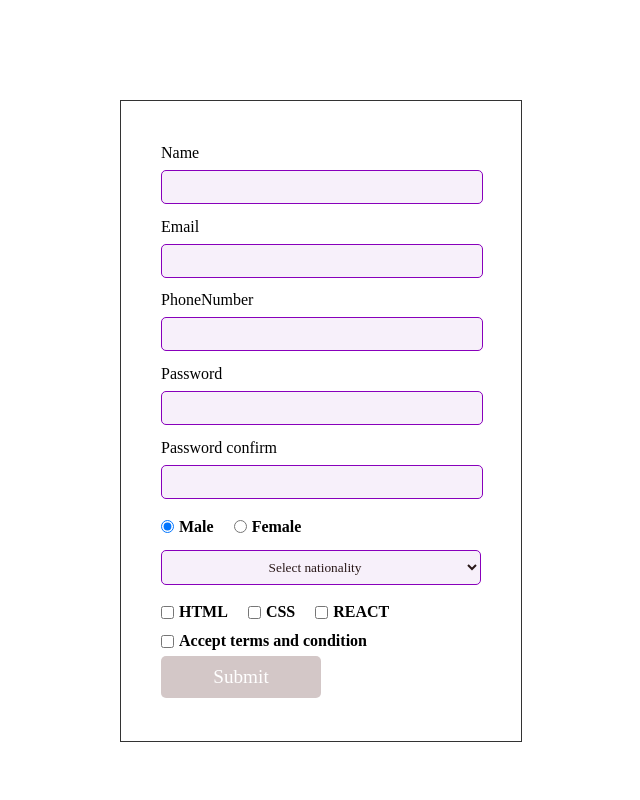
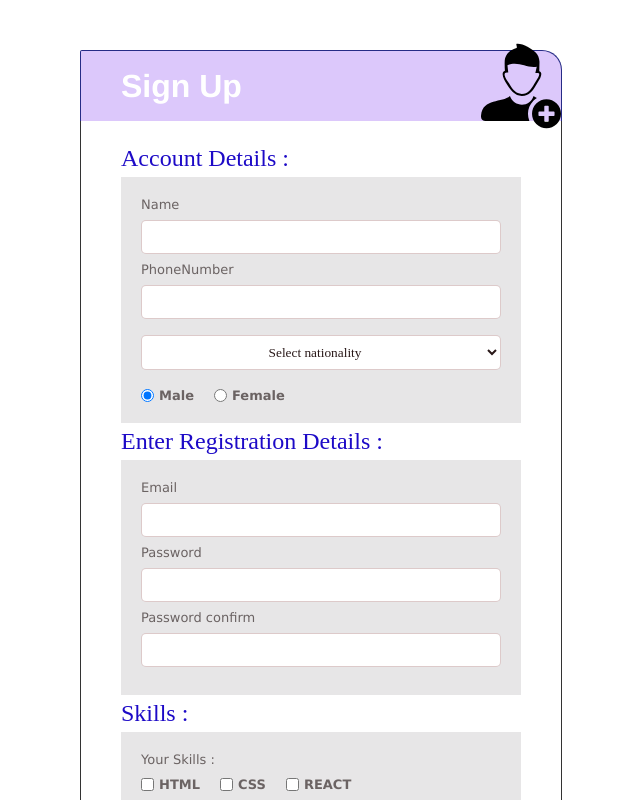
Before and after one commit to behzadiv/sign-up-form, a React (Create React App) app: page / in a window 1280 px wide. Shown: the top 800 px of the page, without its empty margins (319-959 px from the left). Built offline with nearby package versions, Linux system fonts and the light colour scheme.

Commit message:
add icons and edit some html tags and some styles

```diff
--- a/data/db.json
+++ b/data/db.json
@@ -1,15 +1,61 @@
 {
   "users": [
     {
-
-      "id": 1,
       "name": "behzad",
       "email": "saeedi@gmail.com",
       "phoneNumber": "09128427710",
-      "password":"Behzad@123",
-      "passwordConfirmation":"Behzad@123",
-      "gender":"0",
-      "nationality":"US"
+      "password": "Zahra@123",
+      "passwordConfirmation": "Zahra@123",
+      "gender": "0",
+      "nationality": "IR",
+      "skills": [
+        "css"
+      ],
+      "term": true,
+      "id": 1
+    },
+    {
+      "name": "behazs",
+      "email": "bas@yahoo.com",
+      "phoneNumber": "09123233321",
+      "password": "Vahid@123",
+      "passwordConfirmation": "Vahid@123",
+      "gender": "0",
+      "nationality": "IR",
+      "skills": [
+        "css",
+        "react"
+      ],
+      "term": true,
+      "id": 2
+    },
+    {
+      "name": "Alijafari",
+      "email": "Ali@yahoo.com",
+      "phoneNumber": "09123212233",
+      "password": "Ali@12345",
+      "passwordConfirmation": "Ali@12345",
+      "gender": "0",
+      "nationality": "US",
+      "skills": [
+        "react"
+      ],
+      "term": true,
+      "id": 3
+    },
+    {
+      "name": "sajjad",
+      "email": "saeedi@gmail.com",
+      "phoneNumber": "09123457767",
+      "password": "Sajjad@123",
+      "passwordConfirmation": "Sajjad@123",
+      "gender": "0",
+      "nationality": "IR",
+      "skills": [
+        "html"
+      ],
+      "term": true,
+      "id": 4
     }
   ]
 }
--- a/src/App.css
+++ b/src/App.css
@@ -2,14 +2,16 @@
   text-align: center;
 }
 form {
-  height: 70vh;
   display: flex;
   flex-direction: column;
   justify-content: space-around;
-  width: 20rem;
-  margin: 100px auto;
+  width: 25rem;
+  margin:100px auto;
   border: 1px solid #333;
+  border-top: none;
   padding: 40px 40px;
+  background-color: white;
+  position: relative;
 }
 
 input[type="text"],
@@ -17,8 +19,8 @@ input[type="email"],
 input[type="password"],select
 {
   padding: 8px 0px;
-  border: 1px solid #80b;
-  background-color: rgb(247, 240, 250);
+  border: 1px solid rgba(179, 136, 136, 0.445);
+  background-color: white;
   border-radius: 5px;
   outline: none;
   width: 100%;
@@ -26,14 +28,17 @@ input[type="password"],select
   margin:8px 0px ;
 }
 form div input:focus {
-  border: 2px solid #80b;
+  border: 2px solid rgba(179, 136, 136, 0.699);
 }
 form label{
-  font-size: medium;
+  color: rgba(105, 97, 97, 0.986);
+  font-size: small;
   display: flex;
+  font-family: Verdana, Geneva, Tahoma, sans-serif;
 }
 .error {
   color: red;
+  margin: 5px 0 0  5px ;
 }
 .submitActive {
   font-size: larger;
@@ -44,6 +49,7 @@ form label{
   border: none;
   border-radius: 5px;
   cursor: pointer;
+  margin-top: 30px;
 }
 .submitNotActive {
   font-size: larger;
@@ -54,14 +60,65 @@ form label{
   border: none;
   color: white;
   cursor: not-allowed;
+  margin-top: 20px;
 }
 .radioBtn ,.checkBox,.term{
   display: flex;
   align-items: center;
-  margin-top: 5px;
+  margin-top: 10px;
 }
 input + label {
     margin-left: 5px;
     margin-right: 20px;
     font-weight: bold;
 }
+
+p{
+  height: 5vh;
+  position: absolute;
+  top: -50px;
+  left: -1px;
+  background-color: rgba(96, 8, 238, 0.219);
+  width: 100%;
+  display: flex;
+  align-items: center;
+  height: 70px;
+  border: 1px solid rgb(38, 44, 134);
+  border-bottom: none;
+  outline: none;
+  border-radius: 2px 20px 0 0;
+  justify-content: space-between;
+}
+p h1{
+  color: rgb(255, 255, 255);
+  font-family:Helvetica;
+  margin-left: 40px;
+}
+img{
+  width: 80px;
+  height: 210px;
+}
+
+section{
+  border: none;
+  width: 90%;
+  background-color: rgba(179, 174, 179, 0.308);
+  padding:20px;
+}
+form>label{
+  font-size:x-large;
+  font-family: Haettenschweiler;
+  color:rgb(29, 10, 199);
+  margin:5px 0;
+}
+
+label a {
+  margin: 0 5px;
+}
+
+@media only screen and (max-width:600px){
+  form{
+    width:15rem;
+
+  }
+}
--- a/src/common/AcceptTermCheckbox.jsx
+++ b/src/common/AcceptTermCheckbox.jsx
@@ -1,6 +1,7 @@
-const AcceptTermCheckbox = ({formik,name}) => {
-    return (
-        <div className="term">
+const AcceptTermCheckbox = ({ formik, name }) => {
+  return (
+    <div >
+      <div className="term">
         <input
           type="checkbox"
           name={name}
@@ -10,12 +11,13 @@ const AcceptTermCheckbox = ({formik,name}) => {
           value={true}
           checked={formik.values[name]}
         />
-        <label htmlFor={name}>Accept terms and condition</label>
-        {formik.errors[name] && formik.touched[name]&& (
+        <label htmlFor={name}>Accept <a href="#" target="_blank"> Terms of uses</a> and <a href="#" target="_blank"> Privacy Policy</a></label>
+      </div>
+      {formik.errors[name] && formik.touched[name] && (
         <div className="error">{formik.errors[name]}</div>
-        )}
-      </div>
-     );
-}
+      )}
+    </div>
+  );
+};
 
 export default AcceptTermCheckbox;
--- a/src/common/CheckboxInput.jsx
+++ b/src/common/CheckboxInput.jsx
@@ -2,7 +2,9 @@ import React from 'react';
 
 const CheckboxInput = ({ checkboxOptions, formik, name }) => {
   return (
-    <div className="checkBox">
+    <div >
+      <label>Your Skills :</label>
+      <div className="checkBox">
       {checkboxOptions.map((item) =>(
           <React.Fragment key={item.value}>
             <input
@@ -18,6 +20,7 @@ const CheckboxInput = ({ checkboxOptions, formik, name }) => {
           </React.Fragment>
         )
       )}
+      </div>
       {/* {console.log(formik)} */}
       {formik.errors[name] && formik.touched[name] && (
         <div className="error">{formik.errors[name]}</div>
--- a/src/common/Input.jsx
+++ b/src/common/Input.jsx
@@ -1,11 +1,13 @@
 const Input = ({label ,formik ,name ,type="text"}) => {
     return (
-        <div>
+        <div >
         <label htmlFor={name}>{label}</label>
+        <div style={{display:"flex" , alignItems:"center"}}>
         <input id={name} type={type} name={name} {...formik.getFieldProps(name)} />
         {formik.errors[name] && formik.touched[name]&& (
           <div className="error">{formik.errors[name]}</div>
         )}
+        </div>
       </div>
      );
 }
--- a/src/common/RadioInput.jsx
+++ b/src/common/RadioInput.jsx
@@ -10,7 +10,7 @@ const RadioButton = ({radioOption,name,formik}) => {
                 name={name}
                 value={item.value}
                 onChange={formik.handleChange}
-                checked={formik.values.gender === item.value}
+                checked={formik.values[name] === item.value}
               />
               <label htmlFor={item.value}>{item.label}</label>
             </React.Fragment>)
--- a/src/components/SignUpForm.jsx
+++ b/src/components/SignUpForm.jsx
@@ -9,6 +9,11 @@ import SelectComponent from "../common/SelectComponent";
 import CheckboxInput from "../common/CheckboxInput";
 import AcceptTermCheckbox from "../common/AcceptTermCheckbox";
 import { toast } from "react-toastify";
+import signUpMale from "../icons/signupMale.svg"
+import signUpFemale from "../icons/signupFemale.svg"
+import ReactDOM from 'react-dom'
+import { FontAwesomeIcon } from '@fortawesome/react-fontawesome'
+import { faTimes } from '@fortawesome/free-solid-svg-icons'
 const initialValues = {
   name: "",
   email: "",
@@ -23,14 +28,14 @@ const initialValues = {
 //
 const validationSchema = Yup.object({
   name: Yup.string()
-    .required("Name is Required")
+    .required(<FontAwesomeIcon icon={faTimes}/>)
     .min(6, "Enter at least 6 char"),
-  email: Yup.string().email("Invalid Email").required("Email is Required"),
+  email: Yup.string().email("Invalid Email").required(<FontAwesomeIcon icon={faTimes}/>),
   phoneNumber: Yup.string()
-    .required("Phone Number is Required ")
+    .required(<FontAwesomeIcon icon={faTimes}/>)
     .matches(/^[0-9]{11}$/, "Invalid Phone Number"),
   password: Yup.string()
-    .required("Password is Required")
+    .required(<FontAwesomeIcon icon={faTimes}/>)
     .matches(
       /^(?=.*[a-z])(?=.*[A-Z])(?=.*[0-9])(?=.*[!@#\$%\^&\*])(?=.{8,})/,
       "Must Contain 8 Characters, One Uppercase, One Lowercase, One Number and One Special Case Character"
@@ -98,10 +103,25 @@ const SignUpForm = () => {
   });
   console.log(formik.touched);
   return (
+
     <form onSubmit={formik.handleSubmit}>
+      <p><h1>Sign Up </h1><img src={formik.values.gender === "0" ? signUpMale : signUpFemale } alt=""/> </p>
+      <label>Account Details :</label>
+      <section>
       <Input name="name" label="Name" formik={formik} />
+      <Input name="phoneNumber" label="PhoneNumber" formik={formik} />
+      <SelectComponent
+        selectOptions={selectOptions}
+        name="nationality"
+        formik={formik}
+      />
+      <RadioButton formik={formik} name="gender" radioOption={radioOption} />
+
+      </section>
+       <label>Enter Registration Details :</label>
+      <section>
+
       <Input name="email" label="Email" formik={formik} />
-      <Input name="phoneNumber" label="PhoneNumber" formik={formik} />
       <Input name="password" label="Password" type="password" formik={formik} />
       <Input
         name="passwordConfirmation"
@@ -109,18 +129,15 @@ const SignUpForm = () => {
         type="password"
         formik={formik}
       />
-
-      <RadioButton formik={formik} name="gender" radioOption={radioOption} />
-      <SelectComponent
-        selectOptions={selectOptions}
-        name="nationality"
-        formik={formik}
-      />
+      </section>
+      <label> Skills :</label>
+      <section>
       <CheckboxInput
         formik={formik}
         name="skills"
         checkboxOptions={checkboxOptions}
       />
+      </section>
       <AcceptTermCheckbox formik={formik} name="term" />
       <button
         type="submit"
@@ -130,6 +147,7 @@ const SignUpForm = () => {
         Submit
       </button>
     </form>
+
   );
 };
 
```
Also changed, not shown: src/icons/signupFemale.svg (added), src/icons/signupMale.svg (added).
